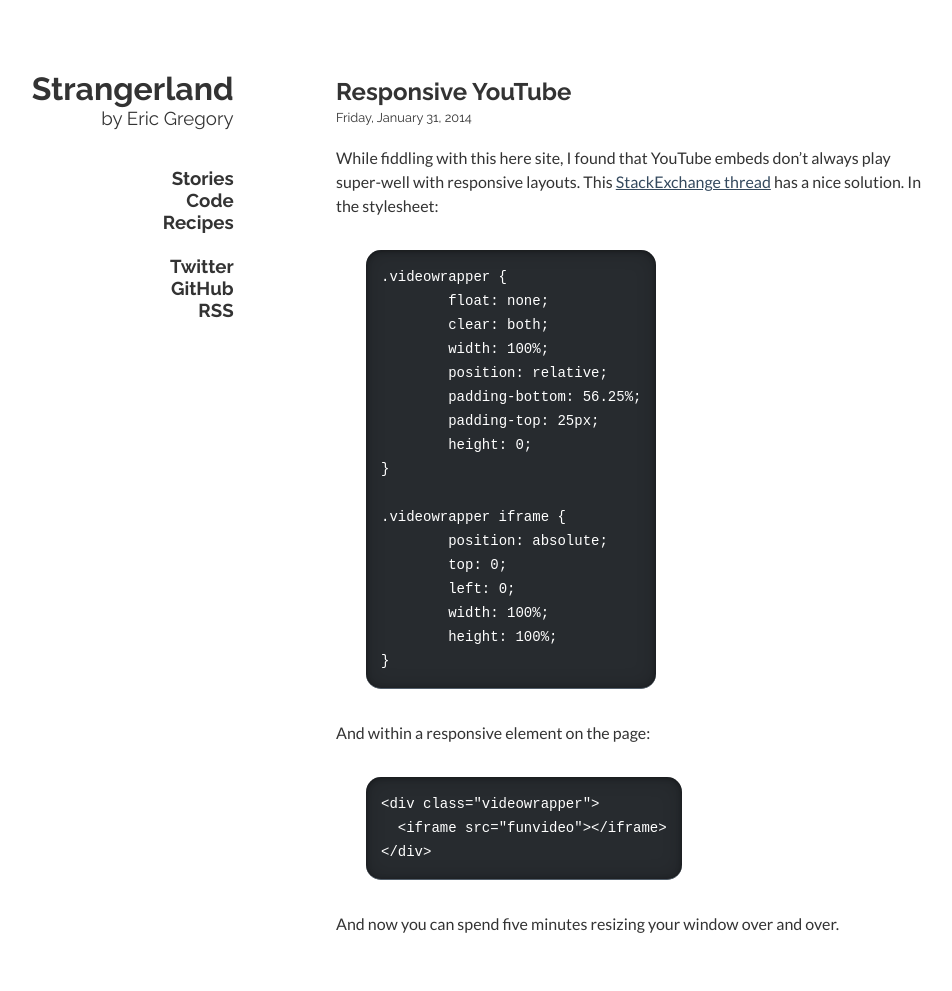
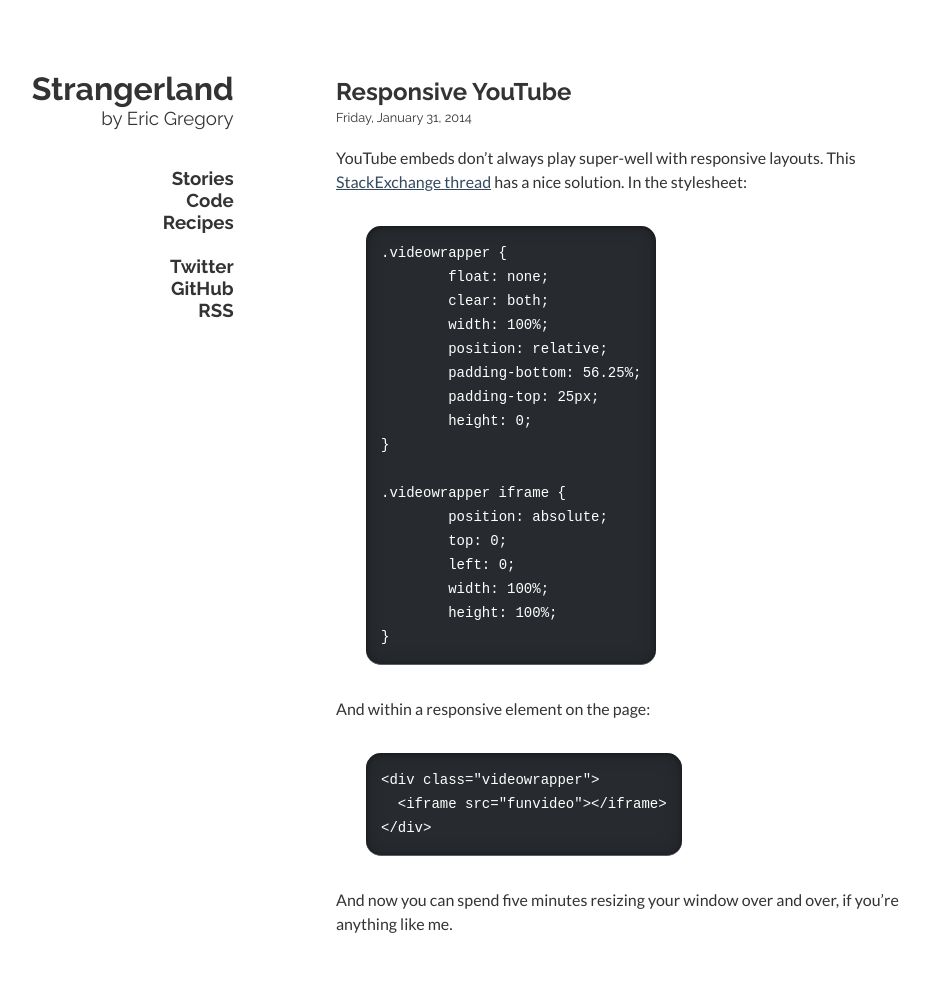
Before and after one commit to ericgregory/ericgregory.github.com, a Jekyll site: the page built from _posts/2014-01-31-responsive-youtube.md, in a window 1280 px wide. Shown: the whole page, without its empty margins (112-1064 px from the left). Built offline with Jekyll 4.4.1, drawn with Linux system fonts in a browser that asks for light colours; Markdown is read by kramdown in place of the engine named in the settings.

Commit message:
Add post

```diff
--- a/_posts/2014-01-31-responsive-youtube.md
+++ b/_posts/2014-01-31-responsive-youtube.md
@@ -4,7 +4,7 @@ title: "Responsive YouTube"
 category: code
 ---
 
-While fiddling with this here site, I found that YouTube embeds don't always play super-well with responsive layouts. This [StackExchange thread](http://stackoverflow.com/questions/15844500/shrink-a-youtube-video-to-responsive-width) has a nice solution. In the stylesheet:
+YouTube embeds don't always play super-well with responsive layouts. This [StackExchange thread](http://stackoverflow.com/questions/15844500/shrink-a-youtube-video-to-responsive-width) has a nice solution. In the stylesheet:
 
 	.videowrapper {
     	float: none;
@@ -30,4 +30,4 @@ And within a responsive element on the page:
 	  <iframe src="funvideo"></iframe>
 	</div>
 
-And now you can spend five minutes resizing your window over and over.
+And now you can spend five minutes resizing your window over and over, if you're anything like me.
```
Also changed, not shown: _posts/2014-03-16-curl.md (added, +9 -0 lines).
